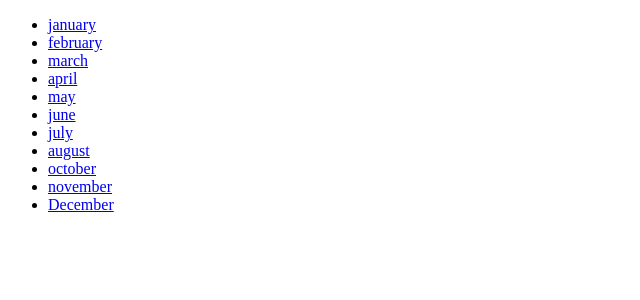
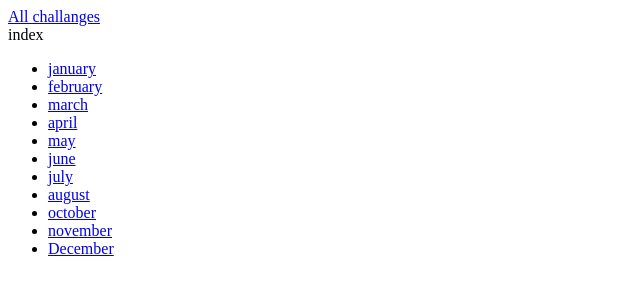
Before and after one commit to Vijayavardhan-sarasambekar/Monthly_chalanges, a Django app: page /challenges/ in a window 1280 px wide. Shown: the top 300 px of the page, without its empty margins (0-640 px from the left). Run offline with Django 4.2, Linux system fonts and the light colour scheme.

Commit message:
added Template snippet

```diff
--- a/Challanges/templates/challanges/challanges.html
+++ b/Challanges/templates/challanges/challanges.html
@@ -6,6 +6,9 @@
     {% endblock %}
 
     {% block content %}
+
+        {% include "challanges/include/header.html" with active_page="challanges" %}
+
         <h1>welcome to {{ month|title }} challenge</h1>
         {% if text is not None %}
             <h2>{{ text }}</h2>
--- /dev/null
+++ b/Challanges/templates/challanges/include/header.html
@@ -0,0 +1,8 @@
+<header>
+    <nav>
+        <a href="{% url 'index' %}">All challanges</a>
+    </nav>
+
+</header>
+
+{{active_page}}
--- a/Challanges/templates/challanges/index.html
+++ b/Challanges/templates/challanges/index.html
@@ -6,7 +6,7 @@
     {% endblock  %}
 
     {% block content %}
-
+    {% include "challanges/include/header.html" with active_page="index"%}
     <ul>
         {% for month in months %}
         <li><a href="{% url 'month_challenge' month %}">{{month}}</a></li>
--- a/Challanges/urls.py
+++ b/Challanges/urls.py
@@ -1,7 +1,7 @@
 from django.urls import path
 from . import views
 urlpatterns=[
-    path("",views.index),
+    path("",views.index,name="index"),
     path("<int:month>",views.monthly_challenge_number),
     path("<str:month>",views.monthly_challenge,name="month_challenge"),
 
```
